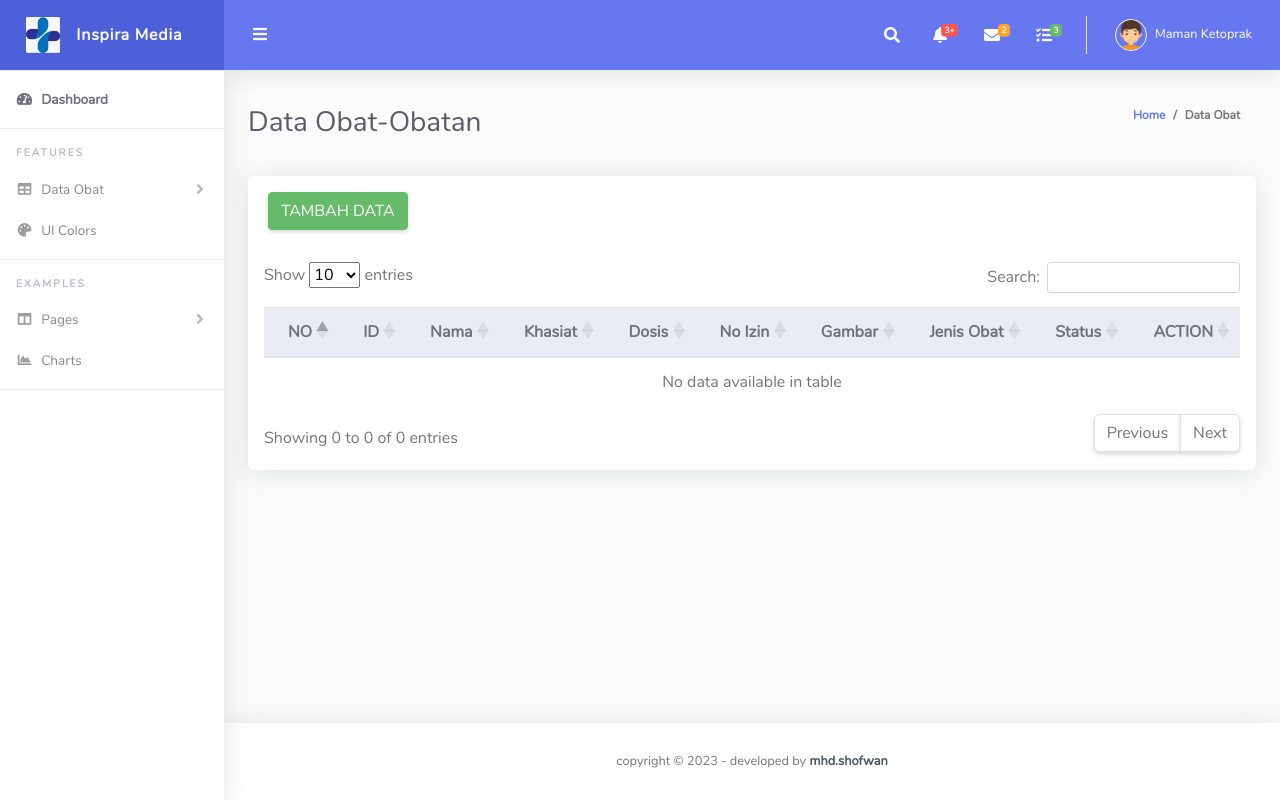
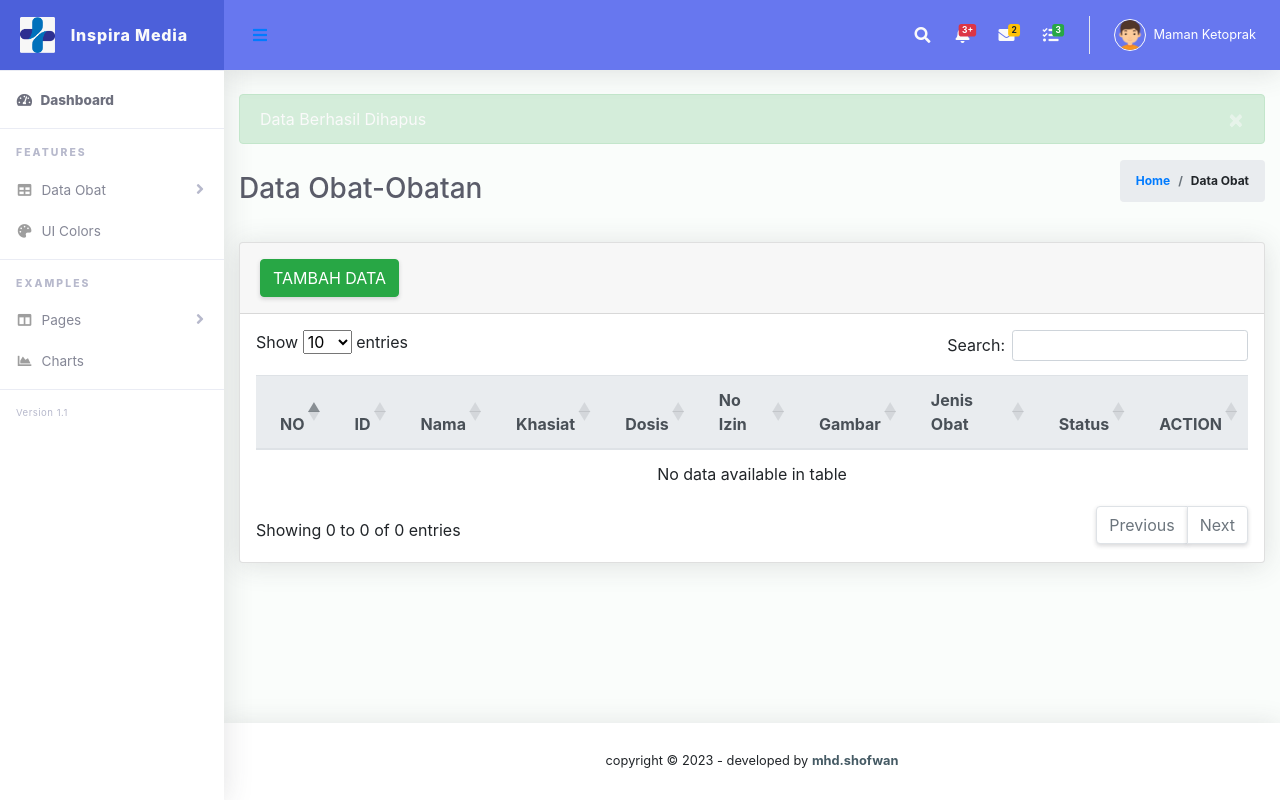
Before and after one commit to msashofwan123/phpdatabase-akhir, a PHP site: the page made by admin/dataobat.php in a window 1280 px wide. Run offline with PHP 8.4, Linux system fonts and the light colour scheme; the visitor is signed in with stand-in values (Sample User, id 1); data that the repository does not hold is empty; some libraries are stand-ins or nearby versions.

Commit message:
Menambahkan Fitur Delete

```diff
--- a/admin/dataobat.php
+++ b/admin/dataobat.php
@@ -27,8 +27,10 @@
   <link href="vendor/fontawesome-free/css/all.min.css" rel="stylesheet" type="text/css">
   <link href="vendor/bootstrap/css/bootstrap.min.css" rel="stylesheet" type="text/css">
   <link href="css/ruang-admin.min.css" rel="stylesheet">
-  <link href="vendor/datatables/dataTables.bootstrap4.min.css" rel="stylesheet">
+  <!-- <link href="vendor/datatables/dataTables.bootstrap4.min.css" rel="stylesheet"> -->
   <link href="https://cdn.datatables.net/1.13.1/css/dataTables.bootstrap4.min.css" rel="stylesheet">
+  <link rel="stylesheet" href="https://stackpath.bootstrapcdn.com/bootstrap/4.5.0/css/bootstrap.min.css" integrity="sha384-9aIt2nRpC12Uk9gS9baDl411NQApFmC26EwAOH8WgZl5MYYxFfc+NcPb1dKGj7Sk" crossorigin="anonymous">
+
 
 </head>
 
@@ -45,6 +47,27 @@
         <!-- Topbar -->
         <!-- Container Fluid-->
         <div class="container-fluid" id="container-wrapper">
+          <?php
+          if (isset($_GET['success'])) { ?>
+            <div class="alert alert-success alert-dismissible fade show" role="alert">
+              <?= $_GET['success']; ?>
+              <button type="button" class="close" data-dismiss="alert" aria-label="Close">
+                <span aria-hidden="true">&times;</span>
+              </button>
+            </div>
+          <?php }
+          ?>
+          <?php
+          if (isset($_GET['alert'])) { ?>
+            <div class="alert alert-danger alert-dismissible fade show" role="alert">
+              <?= $_GET['alert']; ?>
+              <button type="button" class="close" data-dismiss="alert" aria-label="Close">
+                <span aria-hidden="true">&times;</span>
+              </button>
+            </div>
+          <?php }
+          ?>
+
           <div class="d-sm-flex align-items-center justify-content-between mb-4">
             <h1 class="h3 mb-0 text-gray-800">Data Obat-Obatan</h1>
             <ol class="breadcrumb">
@@ -59,7 +82,7 @@
             <div class="col-lg-12">
               <div class="card mb-4">
                 <div class="card-header py-3 d-flex flex-row align-items-center justify-content-between">
-                  <a class="btn btn-success" href="#">TAMBAH DATA</a>
+                  <a class="btn btn-success" href="add_obat.php">TAMBAH DATA</a>
                 </div>
                 <div class="table-responsive p-3">
                   <table class="table align-items-center table-flush table-hover" id="mytable">
@@ -99,9 +122,9 @@
                           <td></td>
                           <td></td>
                           <td>
-                            <button class="btn btn-info" data-bs-toggle="modal" data-bs-target="#editdata" data-bs-id="<?= $data['id'] ?>" data-bs-aksi="ubah"> Ubah
+                            <button class="btn btn-info btn-edit" data-bs-toggle="modal" data-bs-target="#editdata" data-id="<?= $data['id'] ?>" data-bs-aksi="ubah"> Ubah
                             </button>
-                            <button class="btn btn-danger" data-bs-toggle="modal" data-bs-target="#editdata" data-bs-id="<?= $data['id'] ?>" data-bs-aksi="hapus"> Hapus
+                            <button class="btn btn-danger btn-delete" data-bs-toggle="modal" data-id="<?= $data['id'] ?>"> Hapus
                             </button>
                           </td>
                         </tr>
@@ -140,22 +163,22 @@
             </div>
           </div>
 
-          <!-- Modal Edit Data -->
-          <div class="modal fade" id="editdata" tabindex="-1" role="dialog" aria-labelledby="exampleModalLabeledit" aria-hidden="true">
+          <!-- MODAL EDIT BOOTSTRAP 4-->
+          <div class="modal fade" id="editModal" tabindex="-1" role="dialog" aria-labelledby="editModalLabel" aria-hidden="true">
             <div class="modal-dialog" role="document">
               <div class="modal-content">
                 <div class="modal-header">
-                  <h5 class="modal-title" id="exampleModalLabeledit">Ohh No!</h5>
+                  <h5 class="modal-title" id="editModalLabel">Edit Data</h5>
                   <button type="button" class="close" data-dismiss="modal" aria-label="Close">
                     <span aria-hidden="true">&times;</span>
                   </button>
                 </div>
                 <div class="modal-body" id="edit-body">
-                  <p>Are you sure you want to logout?</p>
+
                 </div>
                 <div class="modal-footer">
-                  <button type="button" class="btn btn-outline-primary" data-dismiss="modal">Cancel</button>
-                  <a href="login.php" class="btn btn-primary">Logout</a>
+                  <button type="button" class="btn btn-secondary" data-dismiss="modal">Close</button>
+                  <button type="button" class="btn btn-primary" id="saveChanges">Save changes</button>
                 </div>
               </div>
             </div>
@@ -187,10 +210,15 @@
   </a>
 
   <!-- JQUERY 3.X -->
-  <script src="https://code.jquery.com/jquery-3.6.3.js" integrity="sha256-nQLuAZGRRcILA+6dMBOvcRh5Pe310sBpanc6+QBmyVM=" crossorigin="anonymous"></script>
+  <script src="https://code.jquery.com/jquery-3.6.3.js"></script>
 
   <!-- BOOTSTRAP JS -->
   <!-- <script src="https://cdn.jsdelivr.net/npm/bootstrap@5.2.3/dist/js/bootstrap.bundle.min.js" integrity="sha384-kenU1KFdBIe4zVF0s0G1M5b4hcpxyD9F7jL+jjXkk+Q2h455rYXK/7HAuoJl+0I4" crossorigin="anonymous"></script> -->
+
+  <!-- BOOTSTRAP 4 JS -->
+  <script src="https://stackpath.bootstrapcdn.com/bootstrap/4.5.0/js/bootstrap.min.js" integrity="sha384-OgVRvuATP1z7JjHLkuOU7Xw704+h835Lr+6QL9UvYjZE3Ipu6Tp75j7Bh/kR0JKI" crossorigin="anonymous"></script>
+
+
 
   <!-- <script src="vendor/jquery/jquery.min.js"></script> -->
   <script src="vendor/bootstrap/js/bootstrap.bundle.min.js"></script>
@@ -216,28 +244,44 @@
   </script>
 
   <!-- EDIT DATA MODAL -->
-  <Script>
-    $(document).ready(function() {
-      // alert('Hallo');
-      const modal = document.getElementById('editdata')
-      modal.addEventListener('show.bs.modal', event => {
-        const button = event.relatedTarget
-        const id = button.getAttribute('data-bs-id');
-        const aksi = button.getAttribute('data-bs-aksi');
-        console.log(id);
-        $.post('form.php', {
-          id,
-          aksi
-        }, function(a) {
-          // console.log(a);
-        }).done(function(x) {
-          $('#edit-body').html(x);
-        }).fail(function() {
-          alert("error");
-        }).always(function() {
-          // alert("finished");
+  <script>
+    $(document).on('click', '.btn-edit', function() {
+      var id = $(this).data('id');
+      $.ajax({
+          url: 'form.php',
+          type: 'POST',
+          data: {
+            id: id
+          },
+          dataType: 'html'
+        })
+        .done(function(data) {
+          $('#editModal').modal('show');
+          $('#edit-body').html(data);
+        })
+        .fail(function() {
+          alert("Error fetching form. Please try again.");
         });
-      });
+    });
+  </script>
+  <script>
+    $(document).on('click', '.btn-delete', function() {
+      var id = $(this).data('id');
+      $.ajax({
+          url: 'delete_obat.php',
+          type: 'POST',
+          data: {
+            id: id
+          },
+          dataType: 'html'
+        })
+        .done(function(data) {
+          $('#editModal').modal('show');
+          $('#edit-body').html(data);
+        })
+        .fail(function() {
+          alert("Error fetching form. Please try again.");
+        });
     });
   </script>
 
```
Also changed, not shown: admin/delete_obat.php (added, +13 -0 lines), admin/form.php (+0 -31 lines), admin/getdata.php (added, +8 -0 lines), admin/obat-da.php (added, +19 -0 lines).
